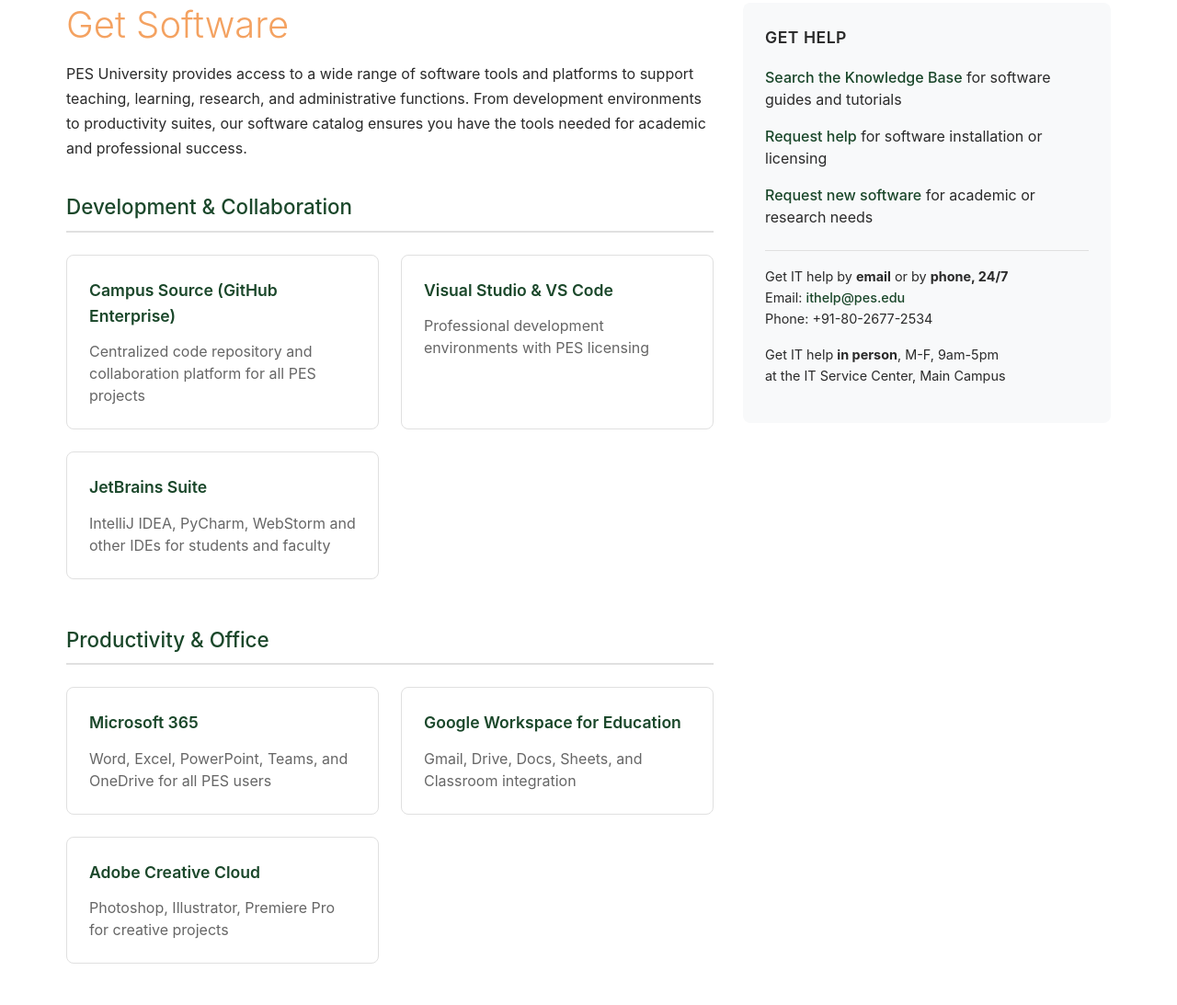
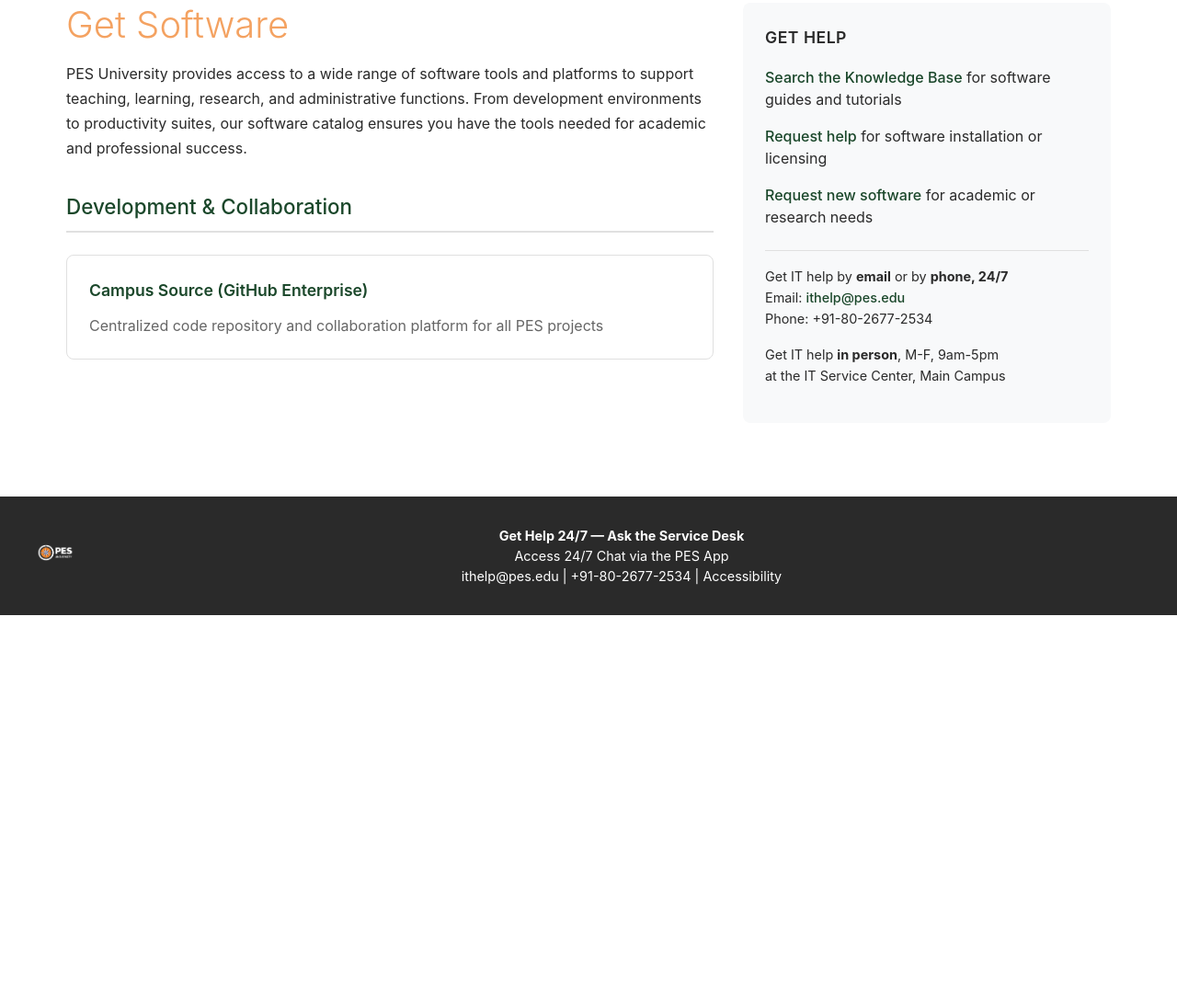
Before and after one commit to pestechnology/pes-github-enterprise, a plain HTML site: page docs/software.html in a window 1280 px wide. Shown: the part 248-1341 px from the top of the page at 92% size. After the commit the page ends 917 px from the top, so only its background shows below. Drawn offline with Linux system fonts and the light colour scheme.

Commit message:
fix/removed other sample tools

```diff
--- a/docs/software.html
+++ b/docs/software.html
@@ -59,18 +59,18 @@
               <h3><a href="index.html">Campus Source (GitHub Enterprise)</a></h3>
               <p>Centralized code repository and collaboration platform for all PES projects</p>
             </div>
-            <div class="software-item">
+            <!-- <div class="software-item">
               <h3><a href="visual-studio.html">Visual Studio & VS Code</a></h3>
               <p>Professional development environments with PES licensing</p>
             </div>
             <div class="software-item">
               <h3><a href="jetbrains.html">JetBrains Suite</a></h3>
               <p>IntelliJ IDEA, PyCharm, WebStorm and other IDEs for students and faculty</p>
-            </div>
+            </div> -->
           </div>
         </div>
 
-        <div class="software-category">
+        <!-- <div class="software-category">
           <h2>Productivity & Office</h2>
           <div class="software-items">
             <div class="software-item">
@@ -122,7 +122,7 @@
               <p>Automated data protection and recovery solutions</p>
             </div>
           </div>
-        </div>
+        </div> -->
       </div>
     </main>
 
```
